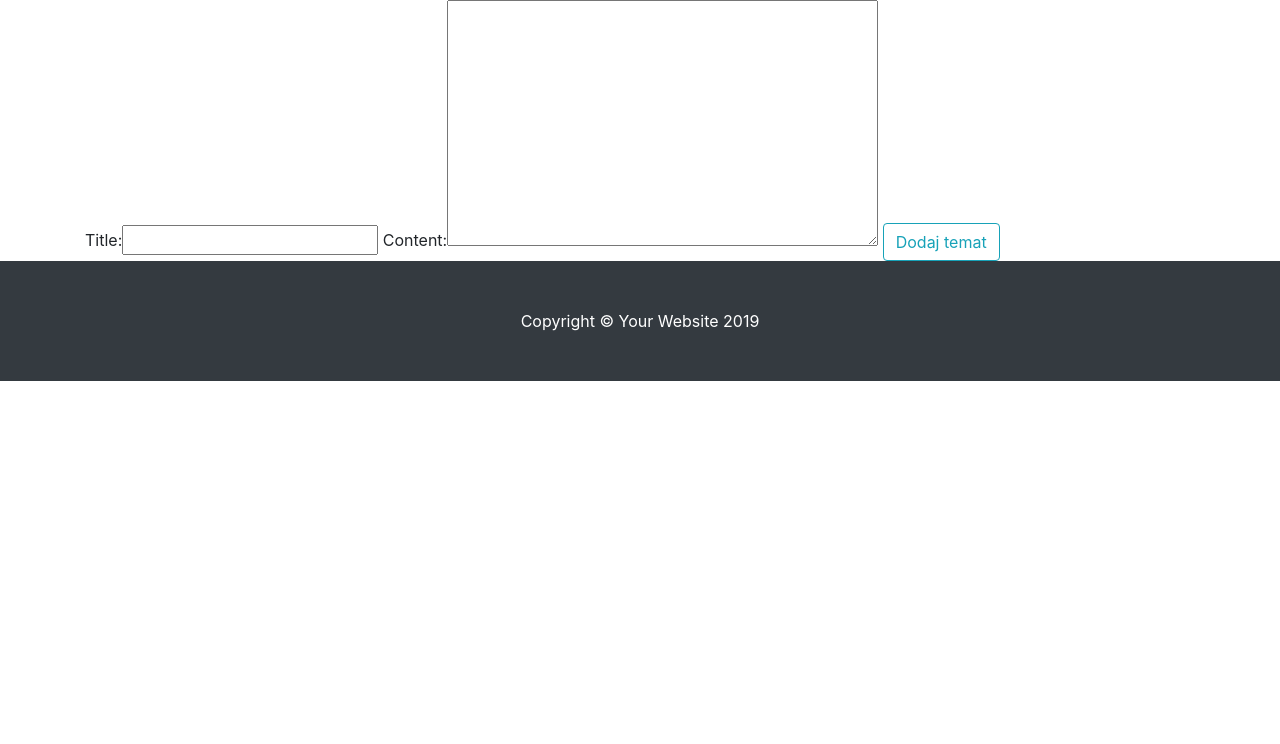
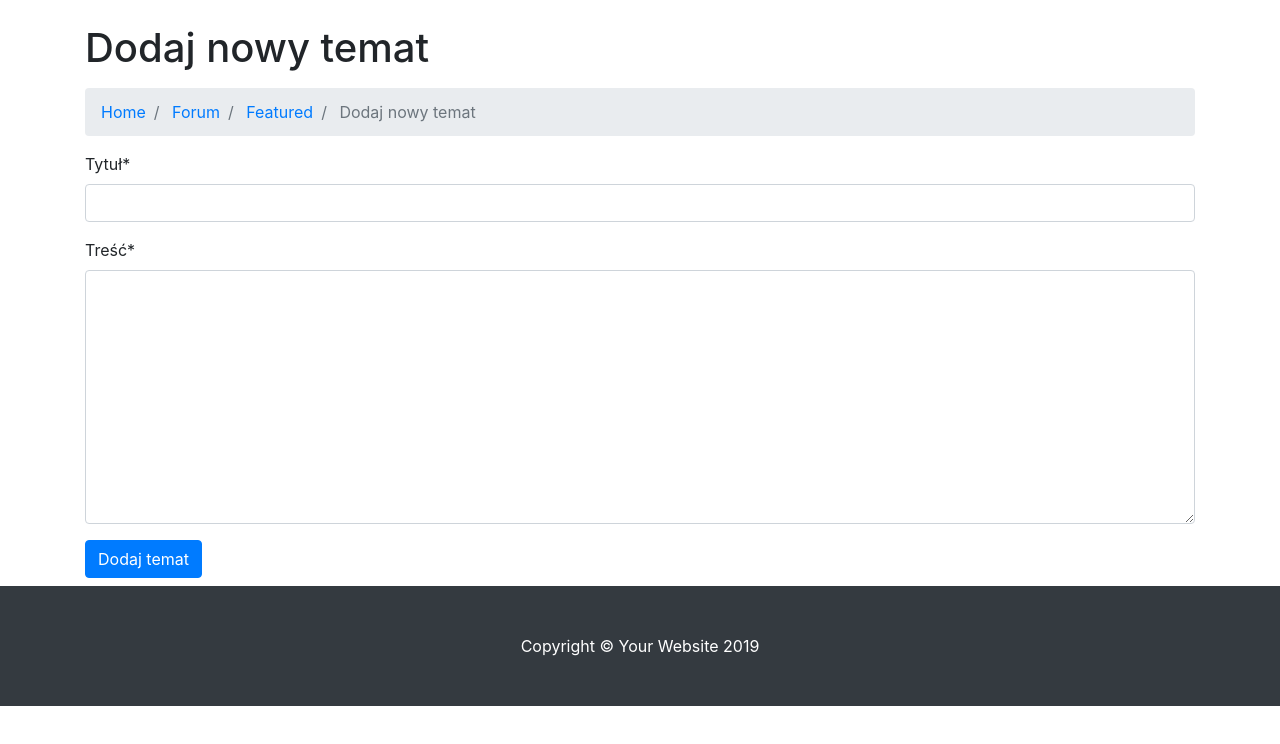
Before and after one commit to sebastian-ml/python-django-pep-8-site, a Django app: page /forum/featured/subpage1/create-post/ in a window 1280 px wide. Shown: the part 56-800 px from the top of the page. Run offline with Django 3.2, Linux system fonts and the light colour scheme; the visitor is signed in with stand-in values (Sample User, id 1); some libraries are stand-ins or nearby versions.

Commit message:
Add crispy to post form. Extend PostCreateView, add reverse page

```diff
--- a/forum/models.py
+++ b/forum/models.py
@@ -1,5 +1,6 @@
 from django.contrib.auth.models import User
 from django.db import models
+from django.urls import reverse
 from django.utils import timezone
 
 
@@ -13,10 +14,16 @@ class Post(models.Model):
         FEATURED_SUB4 = 14
         FEATURED_SUB5 = 15
 
-    title = models.CharField(max_length=40)
+    title = models.CharField(verbose_name='Tytuł',
+                             max_length=40)
     forum_id = models.IntegerField(choices=Forums.choices)
-    content = models.TextField(max_length=500)
+    content = models.TextField(verbose_name='Treść',
+                               max_length=500)
     author = models.ForeignKey(User,
                                on_delete=models.SET_DEFAULT,
                                default='deleted_user')
     date_posted = models.DateTimeField(default=timezone.now)
+
+    def get_absolute_url(self):
+        """Redirect user after successful post creation."""
+        return reverse('forum-featured')
--- a/forum/templates/forum/post_create.html
+++ b/forum/templates/forum/post_create.html
@@ -1,12 +1,9 @@
-{% extends 'main/base.html' %}
-{% block content %}
-    <!-- Page Content -->
-    <div class="container">
-        <form method="POST">
-            {% csrf_token %}
-            {{ form }}
-        <button class="btn btn-outline-info" type="submit">Dodaj temat</button>
-        </form>
-    </div>
-    <!-- /.container -->
+{% extends 'main/base_with_heading.html' %}
+{% load crispy_forms_tags %}
+{% block content2 %}
+    <form method="POST">
+        {% csrf_token %}
+        {{ form|crispy }}
+        <button class="btn btn-primary mb-2" type="submit">Dodaj temat</button>
+    </form>
 {% endblock %}
--- a/forum/views.py
+++ b/forum/views.py
@@ -1,6 +1,6 @@
 from django.contrib.auth.mixins import LoginRequiredMixin
 from django.shortcuts import render
-from django.views.generic import TemplateView, CreateView, ListView
+from django.views.generic import CreateView, ListView
 from .models import Post
 
 
@@ -47,6 +47,15 @@ class PostCreateView(LoginRequiredMixin, CreateView):
 
         return super().form_valid(form)
 
+    def get_context_data(self, **kwargs):
+        """Extend basic context by custom keys."""
+        context = super().get_context_data(**kwargs)
+        context['heading'] = 'Dodaj nowy temat'
+        context['first_subpage'] = 'Forum'
+        context['second_subpage'] = 'Featured'
+
+        return context
+
 
 class PostListView(ListView):
     """Display all posts on a specific topic."""
@@ -64,7 +73,7 @@ class PostListView(ListView):
         # Get subheading from urls.py
         context['subheading'] = self.subheading
         # Get posts filtered by forum_id - forum_id indicated in urls.py
-        context['posts'] = Post.objects.filter(forum_id=self.forum_id).\
+        context['posts'] = Post.objects.filter(forum_id=self.forum_id). \
             order_by('-date_posted')
 
         return context
```
Also changed, not shown: forum/migrations/0003_auto_20200419_2258.py (added).
